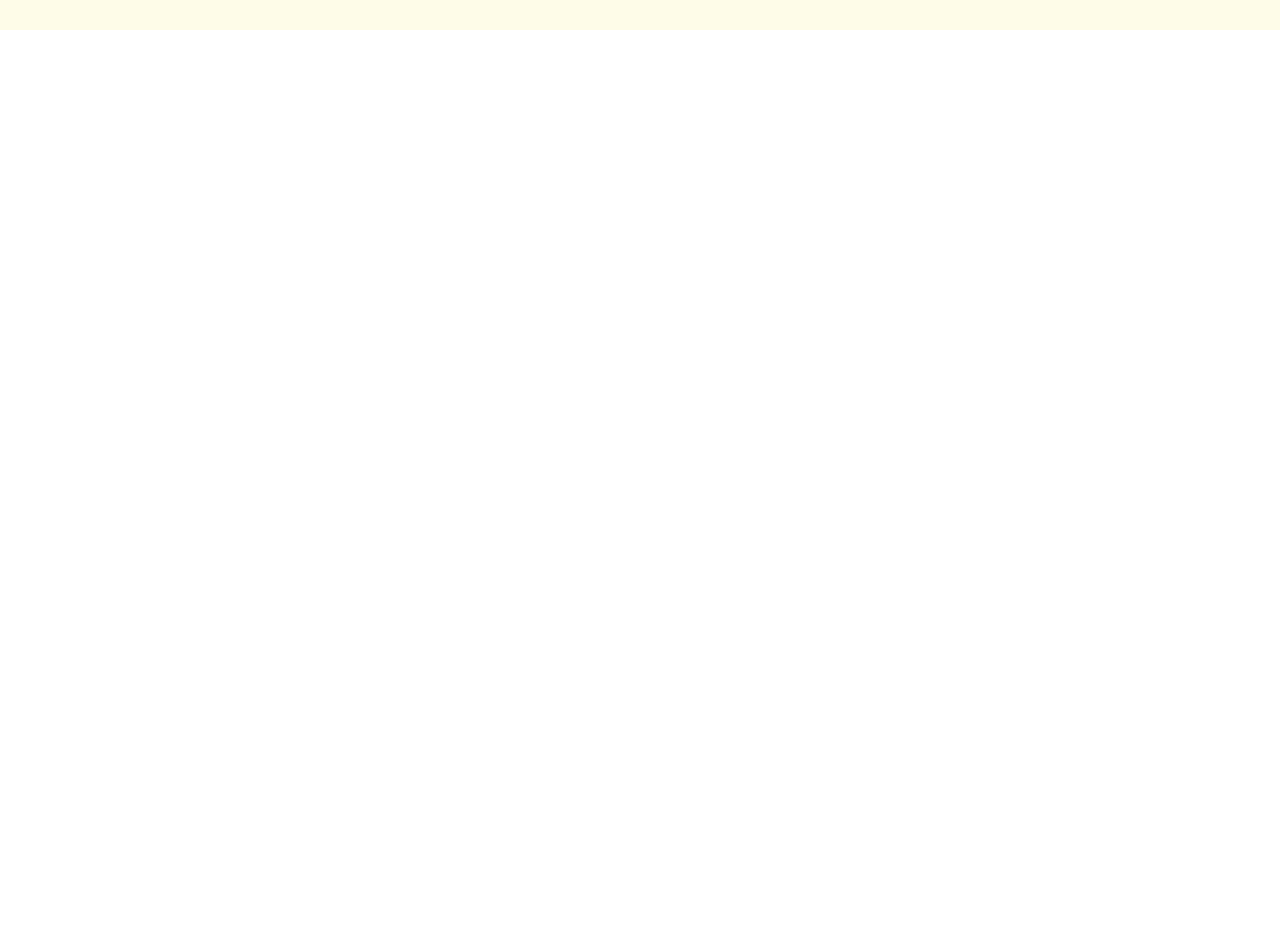
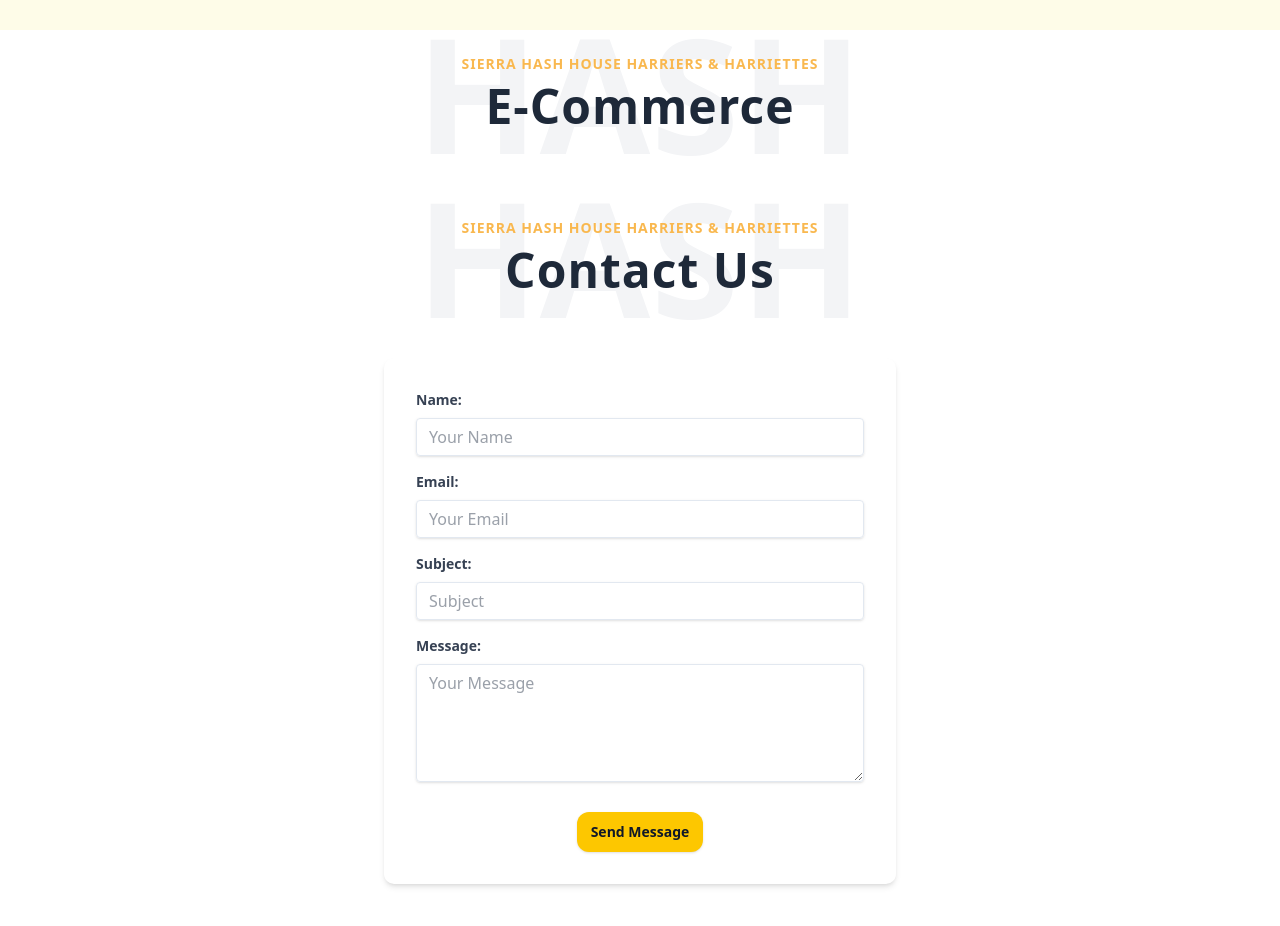
Before and after one commit to 1surep/sh4, a Next.js app: page / in a window 1280 px wide. Shown: the part 7760-8686 px from the top of the page. Before the commit the page ends 7790 px from the top, so only its background shows below. Built offline with nearby package versions, Linux system fonts and the light colour scheme.

Commit message:
hero12 completed

```diff
--- a/app/page.jsx
+++ b/app/page.jsx
@@ -1,5 +1,7 @@
 
+import Hero12 from "@/components/Hero/Hero12";
 import HeroEight from "@/components/Hero/HeroEight";
+import HeroEleven from "@/components/Hero/HeroEleven";
 import HeroFive from "@/components/Hero/HeroFive";
 import HeroFour from "@/components/Hero/HeroFour";
 import HeroNine from "@/components/Hero/HeroNine";
@@ -26,6 +28,8 @@ const Home=()=>{
         <HeroEight/>
         <HeroNine/>
         <HeroTen/>
+        <HeroEleven/>
+        <Hero12/>
 
 
 
--- /dev/null
+++ b/components/Hero/Hero12.jsx
@@ -0,0 +1,114 @@
+import React from "react";
+
+
+const Hero12=()=>{
+    return (
+      <>
+        <section>
+          {/* HEADING */}
+          <section className="relative flex flex-col items-center justify-center pt-6 pb-16 bg-white overflow-hidden">
+            <h1 className="absolute text-[6.5rem] lg:text-[10rem] font-extrabold text-gray-100 select-none tracking-[1px]">
+              HASH
+            </h1>
+
+            <div className="relative text-center">
+              <p className="text-[#f9b84f] tracking-[1px] uppercase font-semibold text-sm mb-2">
+                Sierra Hash House Harriers & Harriettes
+              </p>
+              <h2 className="text-4xl tracking-[1px]  md:text-5xl font-bold text-gray-800">
+                Contact Us
+              </h2>
+            </div>
+          </section>
+
+          {/* BODY SECTION */}
+          <section className="pb-16">
+            {/* form div */}
+            <div className="flex flex-col items-center ">
+              <form className="w-full max-w-lg bg-white p-8 rounded-lg shadow-md">
+                {/* name */}
+                <div className="mb-4">
+                  <label
+                    htmlFor="name"
+                    className="block text-gray-700 text-sm font-bold mb-2"
+                  >
+                    Name:
+                  </label>
+                  <input
+                    type="text"
+                    id="name"
+                    name="name"
+                    className="shadow appearance-none border rounded w-full py-2 px-3 text-gray-700 leading-tight focus:outline-none focus:shadow-outline"
+                    placeholder="Your Name"
+                  />
+                </div>
+
+                {/* email */}
+                <div className="mb-4">
+                  <label
+                    htmlFor="email"
+                    className="block text-gray-700 text-sm font-bold mb-2"
+                  >
+                    Email:
+                  </label>
+                  <input
+                    type="email"
+                    id="email"
+                    name="email"
+                    className="shadow appearance-none border rounded w-full py-2 px-3 text-gray-700 leading-tight focus:outline-none focus:shadow-outline"
+                    placeholder="Your Email"
+                  />
+                </div>
+
+                {/* subject */}
+                <div className="mb-4">
+                  <label
+                    htmlFor="subject"
+                    className="block text-gray-700 text-sm font-bold mb-2"
+                  >
+                    Subject:
+                  </label>
+                  <input
+                    type="text"
+                    id="subject"
+                    name="subject"
+                    className="shadow appearance-none border rounded w-full py-2 px-3 text-gray-700 leading-tight focus:outline-none focus:shadow-outline"
+                    placeholder="Subject"
+                  />
+                </div>
+
+                {/* messsage */}
+                <div className="mb-6">
+                  <label
+                    htmlFor="message"
+                    className="block text-gray-700 text-sm font-bold mb-2"
+                  >
+                    Message:
+                  </label>
+                  <textarea
+                    id="message"
+                    name="message"
+                    rows="5"
+                    className="shadow appearance-none border rounded w-full py-2 px-3 text-gray-700 leading-tight focus:outline-none focus:shadow-outline"
+                    placeholder="Your Message"
+                  ></textarea>
+                </div>
+
+                {/* button */}
+                <button
+                  type="submit"
+                  className=" bg-yellow-400 px-3.5 py-2.5 text-sm font-semibold text-gray-900 shadow-sm hover:bg-yellow-300 focus-visible:outline rounded-[12px] mx-auto flex focus-visible:outline-offset-2 focus-visible:outline-yellow-400"
+                >
+                  Send Message
+                </button>
+              </form>
+            </div>
+          </section>
+        </section>
+      </>
+    );
+
+
+
+};
+export default Hero12;
--- /dev/null
+++ b/components/Hero/HeroEleven.jsx
@@ -0,0 +1,33 @@
+import React from "react";
+
+const HeroEleven=()=>{
+    return (
+      <>
+        <section>
+          {/* HEADING */}
+          <section className="relative flex flex-col items-center justify-center pt-6 pb-16 bg-white overflow-hidden">
+            <h1 className="absolute text-[6.5rem] lg:text-[10rem] font-extrabold text-gray-100 select-none tracking-[1px]">
+              HASH
+            </h1>
+
+            <div className="relative text-center">
+              <p className="text-[#f9b84f] tracking-[1px] uppercase font-semibold text-sm mb-2">
+              Sierra Hash House Harriers & Harriettes
+              </p>
+              <h2 className="text-4xl tracking-[1px]  md:text-5xl font-bold text-gray-800">
+                E-Commerce
+              </h2>
+            </div>
+          </section>
+
+          {/* Body Section */}
+          <section>
+
+          </section>
+        </section>
+      </>
+    );
+
+
+};
+export default HeroEleven;
--- a/components/Hero/HeroTen.jsx
+++ b/components/Hero/HeroTen.jsx
@@ -24,11 +24,11 @@ const HeroTen=()=>{
           {/* Body section */}
           <section className="bg-yellow-50 min-h-screen py-12 px-[1rem] lg:px-[3rem]">
             <div className=" bg-gray-100 min-h-screen">
-              <div className="relative isolate overflow-hidden bg-gray-900 py-24 sm:py-32">
+              <div className="relative isolate overflow-hidden bg-gray-900 py-24 sm:py-32  rounded-[12px] ">
                 <img
                   src="/s13.jpg"
                   alt="Running"
-                  className="absolute inset-0 -z-10 h-full w-full object-cover object-right md:object-center"
+                  className="absolute inset-0 -z-10 h-full w-full object-cover rounded-[12px] object-right md:object-center"
                 />
                 {/* Dark overlay */}
                 <div className="absolute inset-0 bg-black opacity-50 -z-10"></div>
@@ -64,7 +64,7 @@ const HeroTen=()=>{
                     </p>
                     <h2 className="mt-2 text-4xl font-black uppercase tracking-tight sm:text-6xl text-center bg-gradient-to-r from-[#2a9b59] via-[#3da7d4] to-[#d9c938] bg-clip-text text-transparent">
                       Hashing in Sierra Leone is unlike anything you've ever experienced...
-                      presence!
+                      ON ON!
                     </h2>
 
                     <div className="mt-4 flex justify-center">
```
